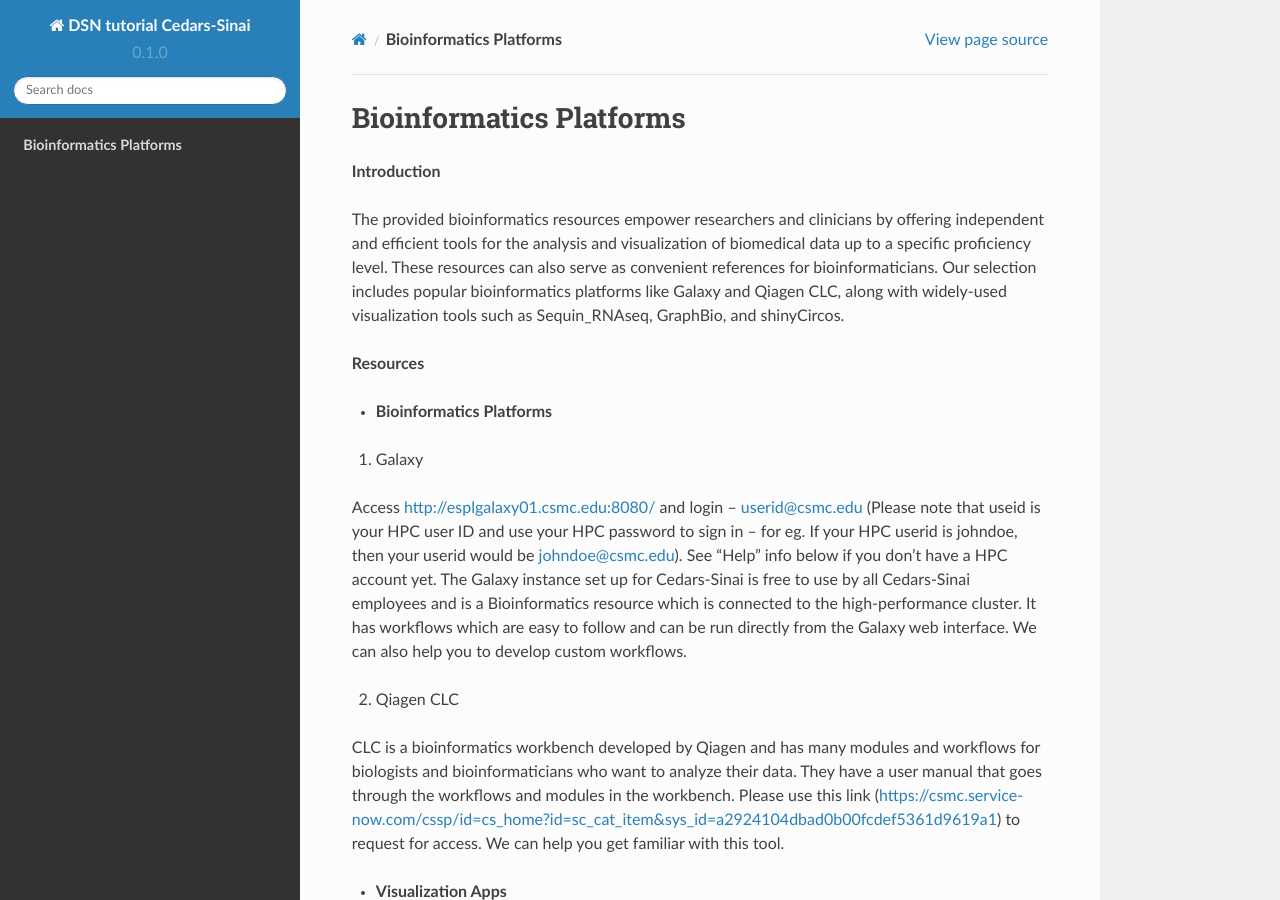
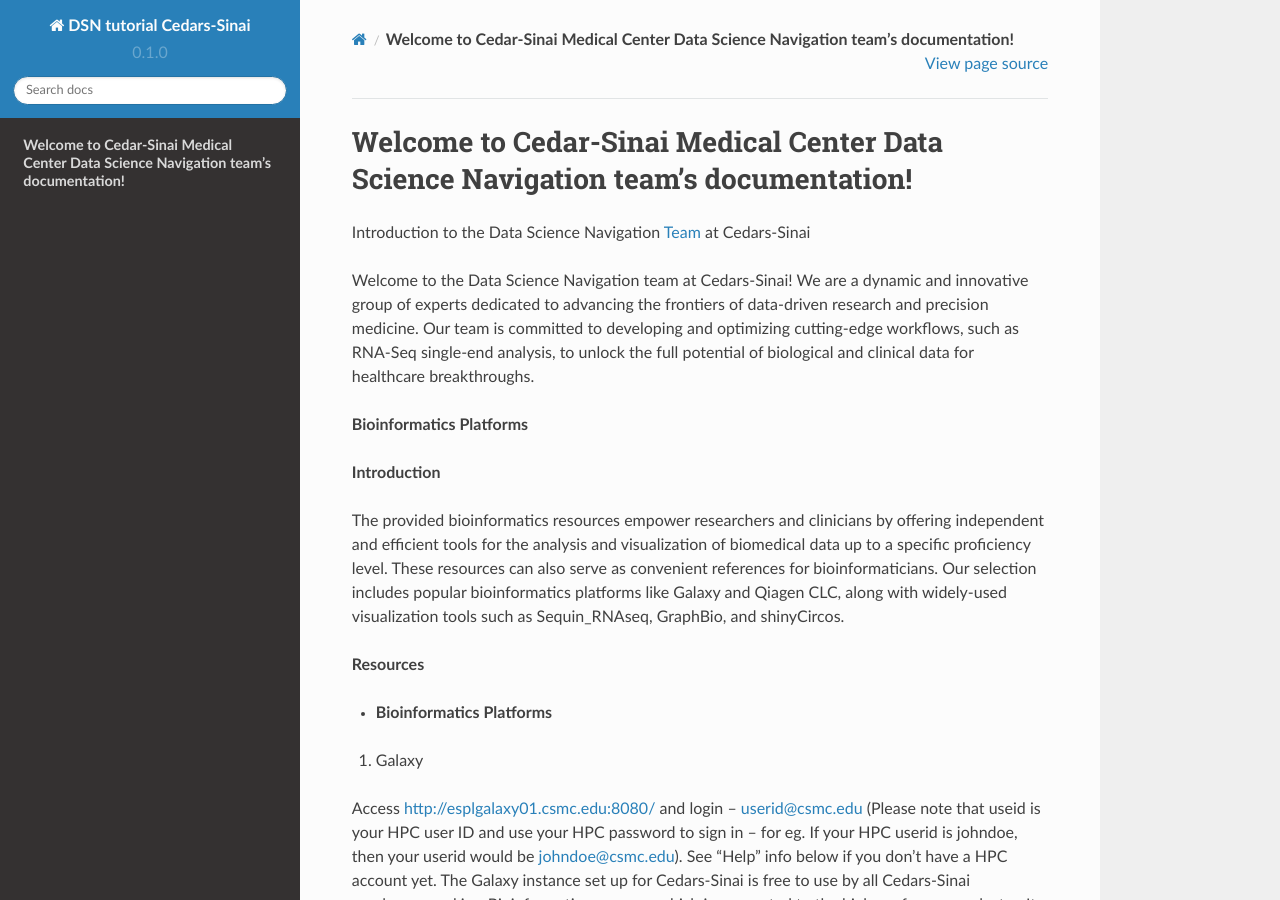
Before and after one commit to CedarsDSN/DSN_tutorial_page, a Sphinx documentation site: the page built from docs/index.rst, in a window 1280 px wide and 900 px high. Built offline with Sphinx 7.4.7 and the Read the Docs theme 2.0.0, drawn with Linux system fonts in a browser that asks for light colours.

Commit message:
Update index.rst

```diff
--- a/docs/index.rst
+++ b/docs/index.rst
@@ -1,5 +1,11 @@
+**Welcome to Cedar-Sinai Medical Center Data Science Navigation team’s documentation!**
+======================================================================================
+
+Introduction to the Data Science Navigation `Team <https://www.cedars-sinai.edu/research/cores/data-science-navigator.html>`_ at Cedars-Sinai
+
+Welcome to the Data Science Navigation team at Cedars-Sinai! We are a dynamic and innovative group of experts dedicated to advancing the frontiers of data-driven research and precision medicine. Our team is committed to developing and optimizing cutting-edge workflows, such as RNA-Seq single-end analysis, to unlock the full potential of biological and clinical data for healthcare breakthroughs.
+
 **Bioinformatics Platforms**
-============================
 
 **Introduction**
 
```
